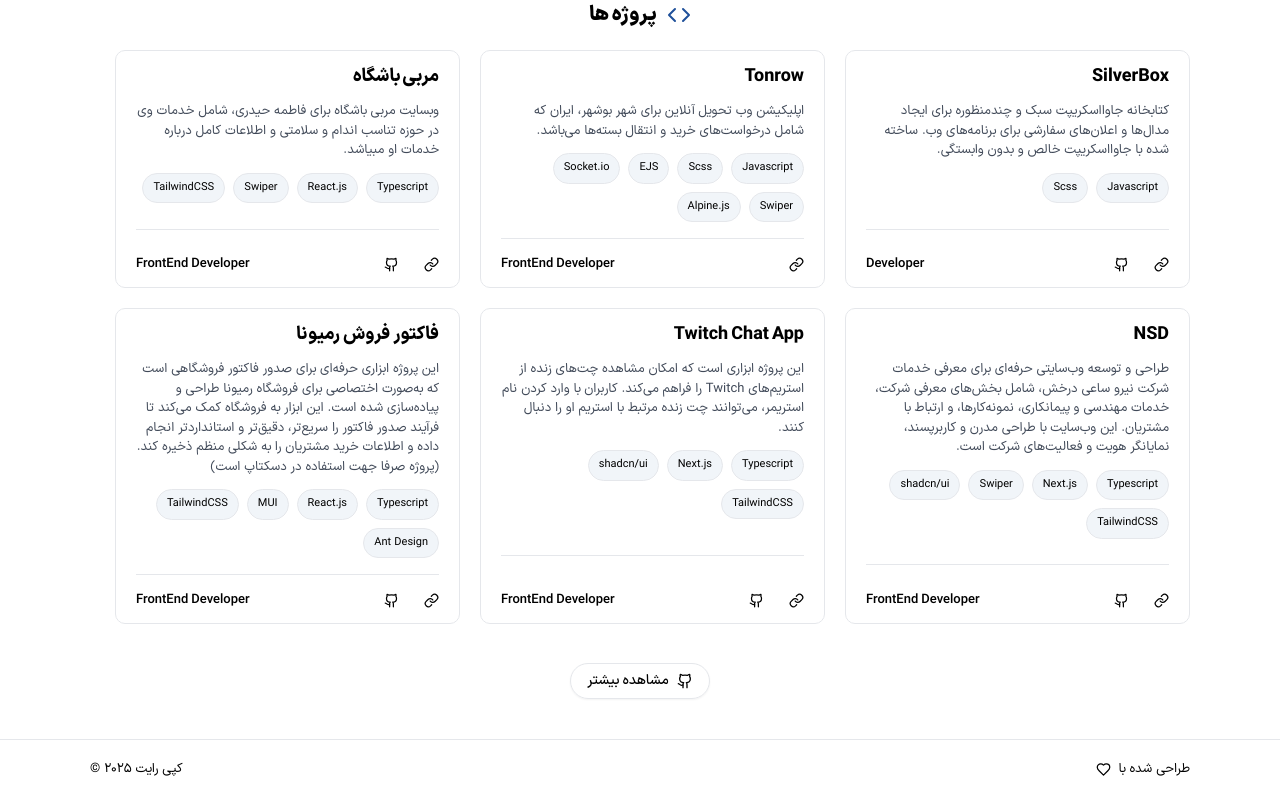
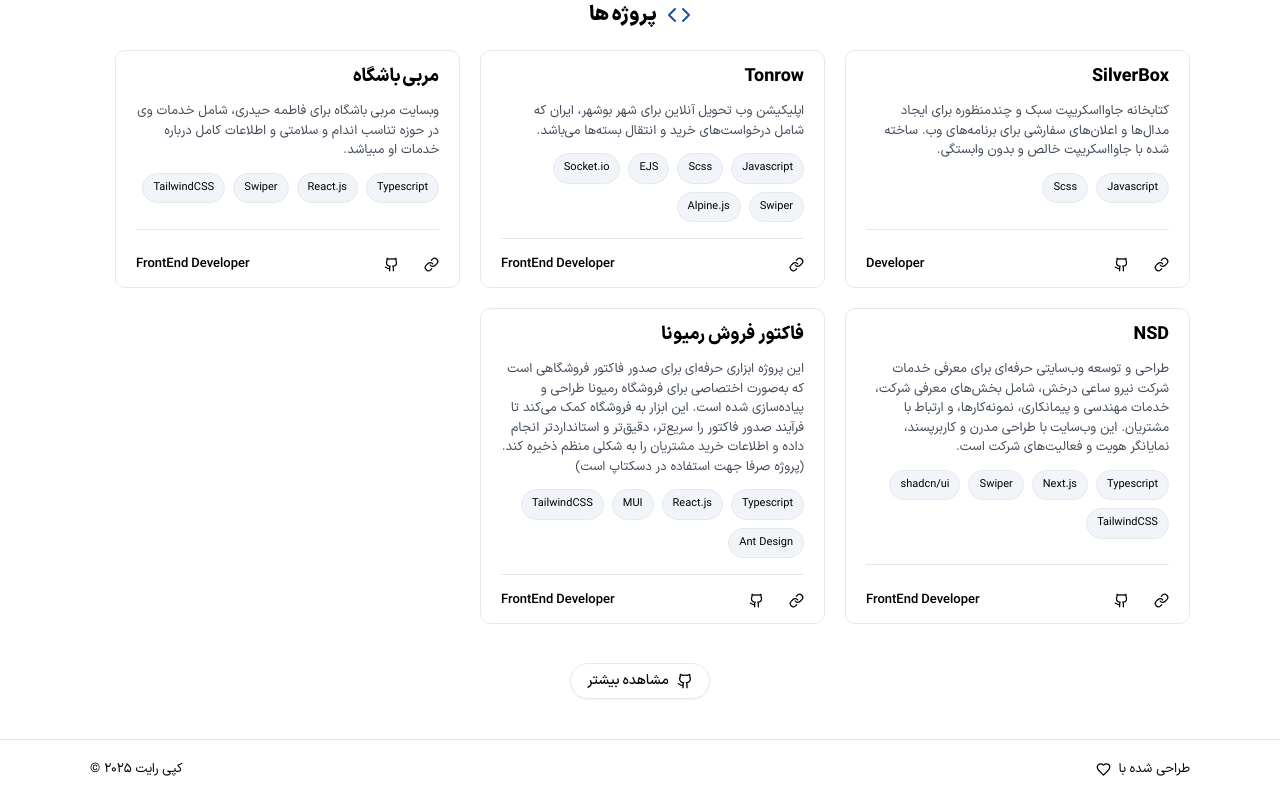
Before and after one commit to dofxo/dofxo.ir, a React (Vite) app: page / in a window 1280 px wide. Shown: the part 1217-2017 px from the top of the page. Built offline with nearby package versions, Linux system fonts and the light colour scheme; no server answers.

Commit message:
refactor: remove twitch chat app project

```diff
--- a/src/data/projects.ts
+++ b/src/data/projects.ts
@@ -34,14 +34,6 @@
     skills: ["Typescript", "Next.js", "Swiper", "shadcn/ui", "TailwindCSS"],
   },
   {
-    title: "Twitch Chat App",
-    websiteLink: "https://twitch-chat-six.vercel.app/",
-    sourceCode: "https://github.com/dofxo/twitch-chat",
-    role: "FrontEnd Developer",
-    description: `این پروژه ابزاری است که امکان مشاهده چت‌های زنده از استریم‌های Twitch را فراهم می‌کند. کاربران با وارد کردن نام استریمر، می‌توانند چت زنده مرتبط با استریم او را دنبال کنند.`,
-    skills: ["Typescript", "Next.js", "shadcn/ui", "TailwindCSS"],
-  },
-  {
     title: "فاکتور فروش رمیونا",
     websiteLink: "https://factor.remiona.ir",
     sourceCode: "https://github.com/Silverethical/online_invoice/",
```
Also changed, not shown: 1 other file (tests, documents, lock files or other folders).
